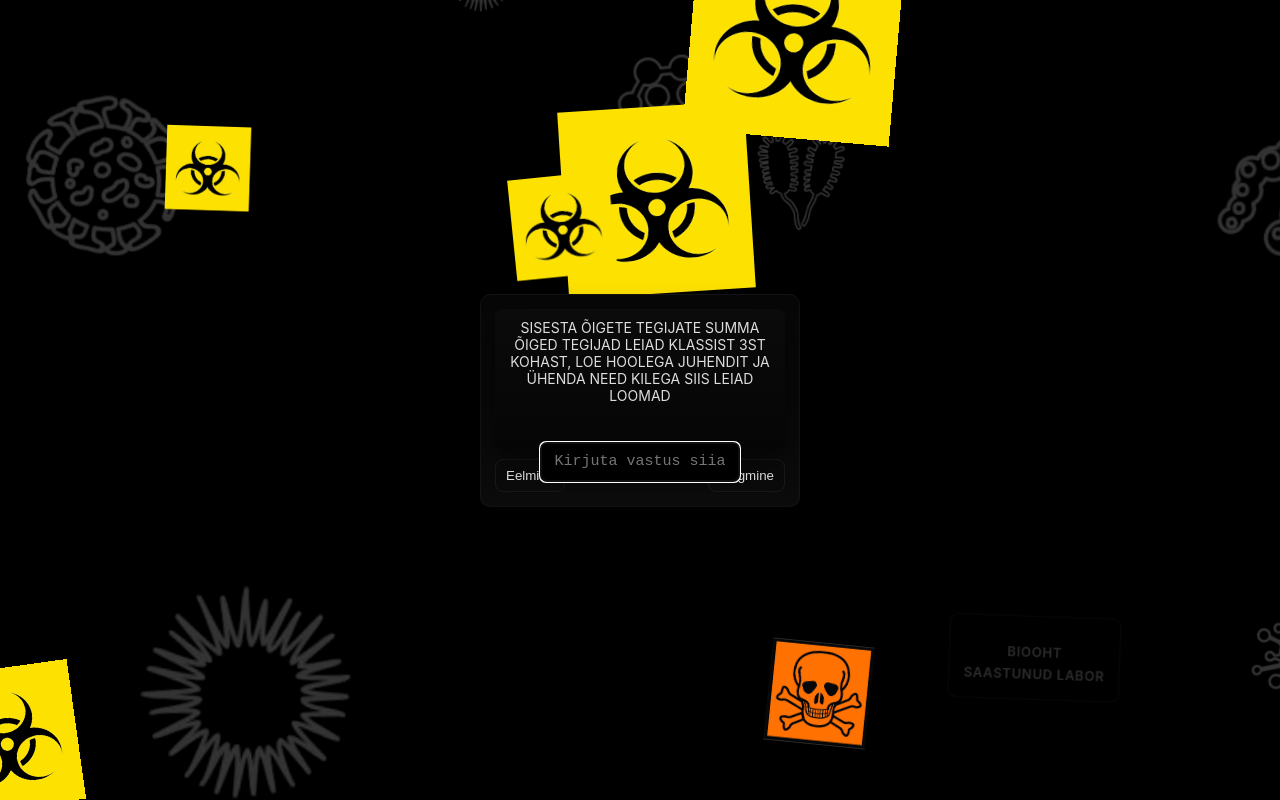
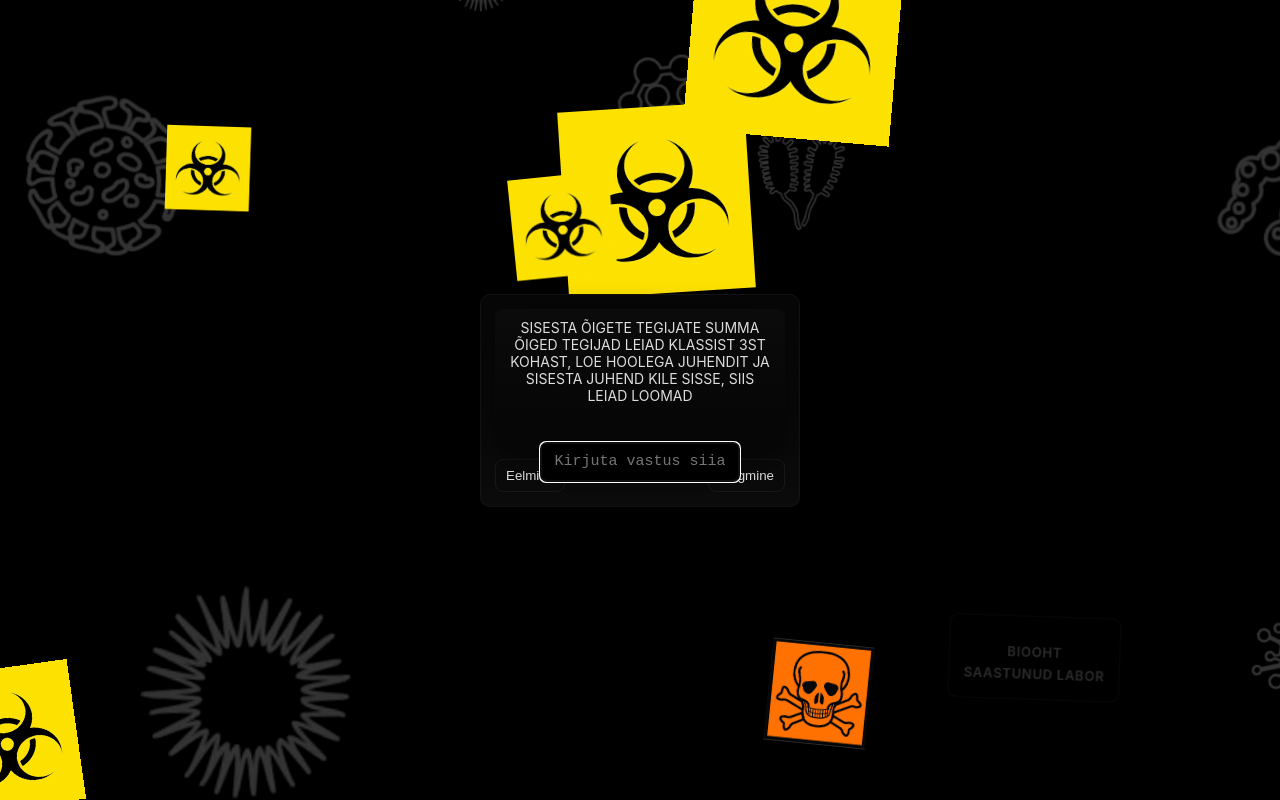
Before and after one commit to arvotalalaev-oss/pogenemistuba, a plain HTML site: page index.html in a window 1280 px wide. Drawn offline with Linux system fonts and the light colour scheme.

Commit message:
Update index.html

```diff
--- a/index.html
+++ b/index.html
@@ -52,7 +52,7 @@
     const pagesData = [
       // 1. lahter: SISESTA ÕIGETE VALITUD LOOMADE SUMMA
       {
-        q: 'SISESTA ÕIGETE TEGIJATE SUMMA ÕIGED TEGIJAD LEIAD KLASSIST 3ST KOHAST, LOE HOOLEGA JUHENDIT JA ÜHENDA NEED KILEGA SIIS LEIAD LOOMAD',
+        q: 'SISESTA ÕIGETE TEGIJATE SUMMA ÕIGED TEGIJAD LEIAD KLASSIST 3ST KOHAST, LOE HOOLEGA JUHENDIT JA SISESTA JUHEND KILE SISSE, SIIS LEIAD LOOMAD',
         answer: '22955'
       },
 
```
